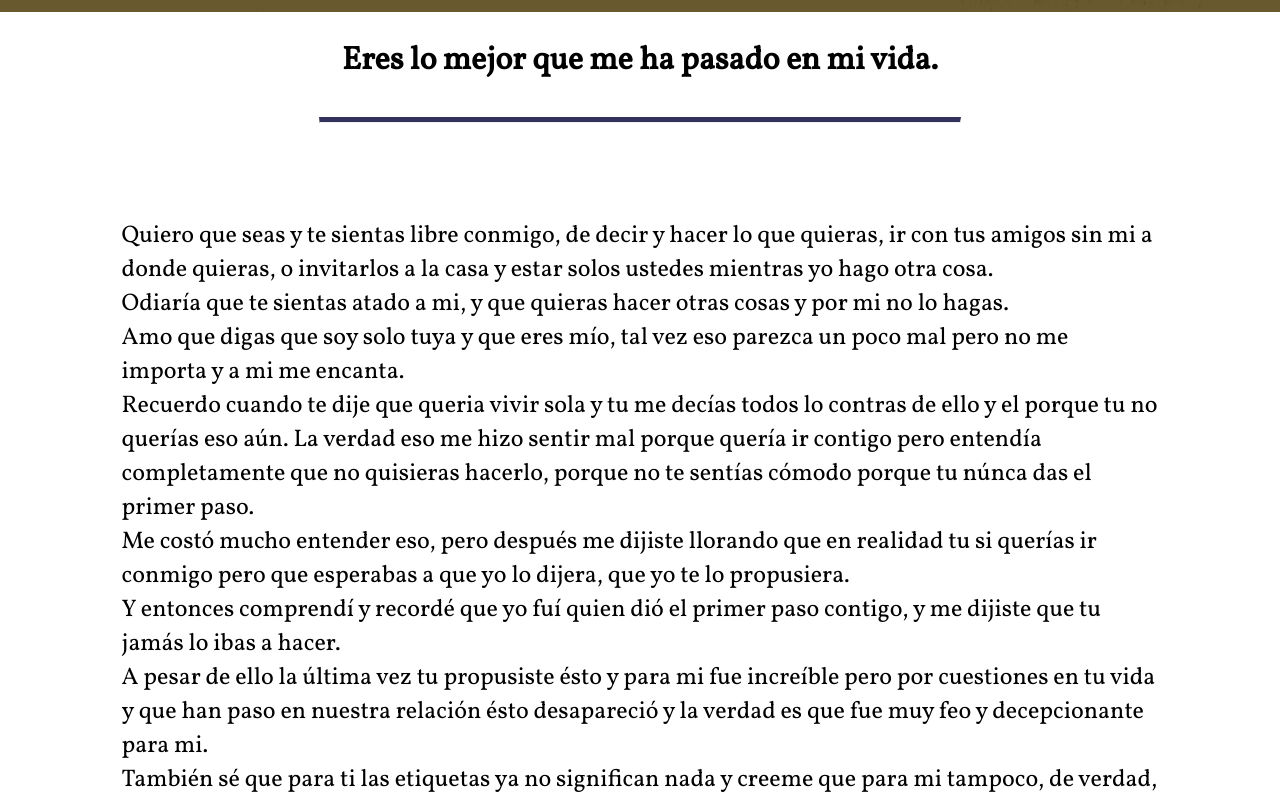
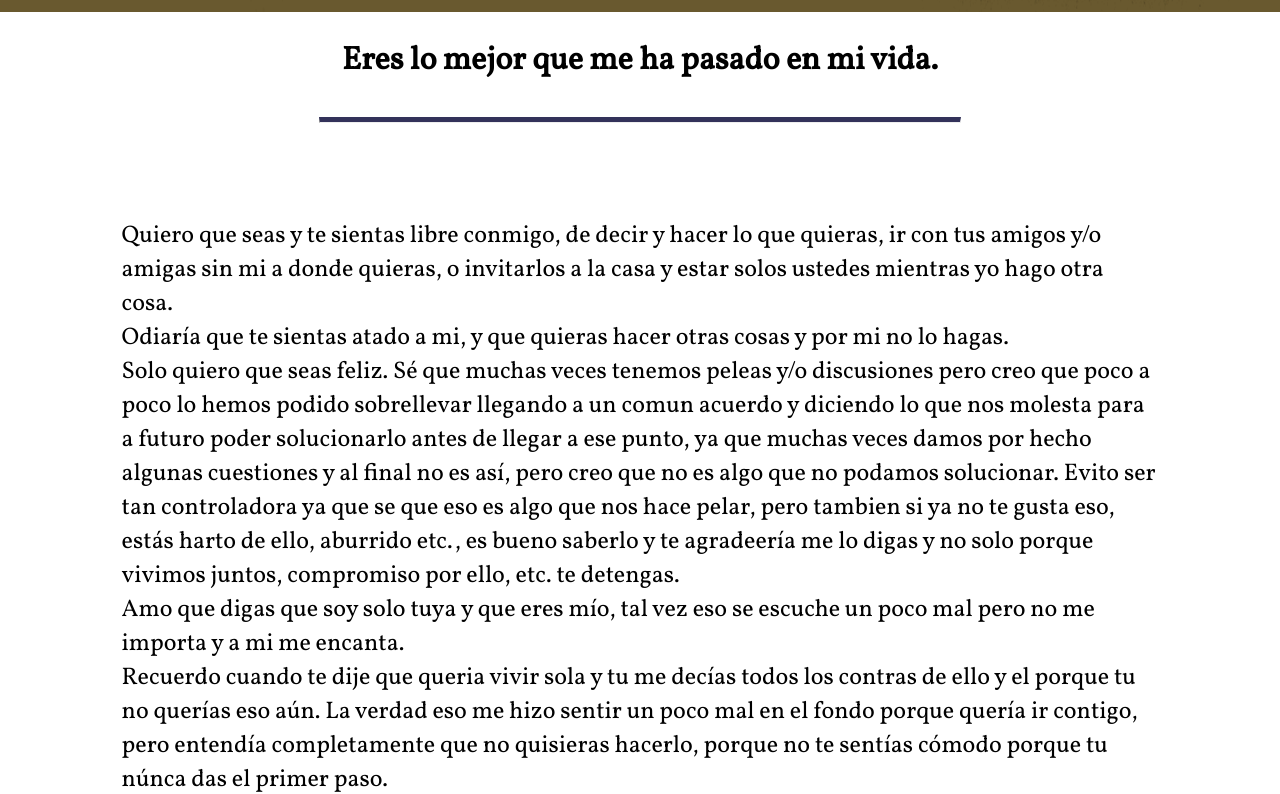
Before and after one commit to MykaelaRex/LandingGift, a plain HTML site: page final.html in a window 1280 px wide. Shown: the part 788-1582 px from the top of the page. Drawn offline with nearby package versions, Linux system fonts and the light colour scheme; a web font is replaced by a local one.

Commit message:
cambios en texto y ajustes

```diff
--- a/css/start.css
+++ b/css/start.css
@@ -198,7 +198,7 @@ span {
     }
     .text {
         font-size: 1.3em;
-        padding: 0;
+        padding: 0 3%;
     }
     .type3 {
         font-size: 1.5em;
@@ -206,4 +206,7 @@ span {
     .dirmov {
         flex-direction: column;
     }
+    .pd0Mob {
+        padding: 0;
+    }
 }
--- a/final.html
+++ b/final.html
@@ -24,37 +24,51 @@
                         Eres lo mejor que me ha pasado en mi vida.
                     </h2>
                 <hr>
-                    <div class="flex flex1 pd-5">
+                    <div class="flex flex1 pd-5 pd0Mob">
                         <p class="text">
                             Quiero que seas y te sientas libre conmigo, de decir
-                            y hacer lo que quieras, ir con tus amigos sin mi
+                            y hacer lo que quieras, ir con tus amigos y/o amigas sin mi
                             a donde quieras, o invitarlos a la casa y estar solos
                             ustedes mientras yo hago otra cosa.
                             <br>
                             Odiaría que te sientas atado a mi, y que quieras hacer otras cosas
                             y por mi no lo hagas.
                             <br>
-                            Amo que digas que soy solo tuya y que eres mío, tal vez eso parezca un
-                            poco mal pero no me importa y a mi me encanta.
+                            Solo quiero que seas feliz. Sé que muchas veces tenemos peleas y/o discusiones
+                            pero creo que poco a poco lo hemos podido sobrellevar llegando a un comun acuerdo
+                            y diciendo lo que nos molesta para a futuro poder solucionarlo antes de llegar a ese punto,
+                            ya que muchas veces damos por hecho algunas cuestiones y al final no es así, pero creo que
+                            no es algo que no podamos solucionar. Evito ser tan controladora ya que se que eso es algo que
+                            nos hace pelar, pero tambien si ya no te gusta eso, estás harto de ello, aburrido etc., es bueno
+                            saberlo y te agradeería me lo digas y no solo porque vivimos juntos, compromiso por ello, etc. te detengas.
                             <br>
-                            Recuerdo cuando te dije que queria vivir sola y tu me decías todos lo
-                            contras de ello y el porque tu no querías eso aún. La verdad eso me hizo sentir
-                            mal porque quería ir contigo pero entendía completamente que no quisieras hacerlo,
+                            Amo que digas que soy solo tuya y que eres mío, tal vez eso se escuche
+                            un poco mal pero no me importa y a mi me encanta.
+                            <br>
+                            Recuerdo cuando te dije que queria vivir sola y tu me decías todos los
+                            contras de ello y el porque tu no querías eso aún. La verdad eso me hizo sentir un poco
+                            mal en el fondo porque quería ir contigo, pero entendía completamente que no quisieras hacerlo,
                             porque no te sentías cómodo porque tu núnca das el primer paso.
                             <br>
-                            Me costó mucho entender eso, pero después me dijiste llorando que
-                            en realidad tu si querías ir conmigo pero que esperabas a que yo
-                            lo dijera, que yo te lo propusiera.
+                            Me costó mucho entender esto, después me dijiste llorando que
+                            en realidad tu si querías ir conmigo y que esperabas a que yo
+                            lo dijera, que yo te lo propusiera y que te dolió que no lo hicera.
                             <br>
-                            Y entonces comprendí y recordé que yo fuí quien dió el primer
+                            Eso me sacó muchísimo de onda ya que por un lado no parabas de
+                            decirme cada que salía el tema el porque no querías y que no querías hacerlo.
+                            Entonces recordé que yo fuí quien dió el primer
                             paso contigo, y me dijiste que tu jamás lo ibas a hacer.
+                            Entonces comprendí, de verdad me costó mucho a pesar de que cosas así ya habían pasado,
+                            y eso no quita que dude sobre lo que realmente quieres y lo que me dices que quieres,
+                            pero lo intento, intento comprender las cosas que me dices y lo que haces aunque
+                            no por ello voy a dejar de preguntarte.
                             <br>
-                            A pesar de ello la última vez tu propusiste ésto y para mi fue increíble
+                            A pesar de todo ésto la última vez tu propusiste ésto y para mi fue incrmuy lindo
                             pero por cuestiones en tu vida y que han paso en nuestra
                             relación ésto desapareció y la verdad es que fue muy feo y decepcionante para mi.
                             <br>
-                            También sé que para ti las etiquetas ya no significan nada y creeme que para mi tampoco, de verdad,
-                            pero eso no quita que sea lindo.
+                            También sé que para ti las etiquetas ya no significan nada y creeme que para mi tampoco,
+                            de verdad, pero eso no quita que sea lindo.
                             <br>
                             Así que, de nuevo: ¿QUIERES SER MI PROMETIDO?
                             <br>
@@ -63,6 +77,7 @@
                             por no querer lastimarme o cosas así.
                             De verdad que aunque no lo creas si comprendo todo lo que quieres y no quieres y lo respeto sea lo que sea
                             porque solo quiero que estés cómodo y feliz de estar conmigo.
+                            Sé que tal vez ésto último arruine el momento pero es bueno hacertelo saber.
                             <br>
                             Quiero ser una familia contigo, quiero tener una familia contigo, quiero pasar
                             toda una vida conmigo, tener nuevos recuerdos, nuevas experiencias, nuevas aventuras contigo,
```
